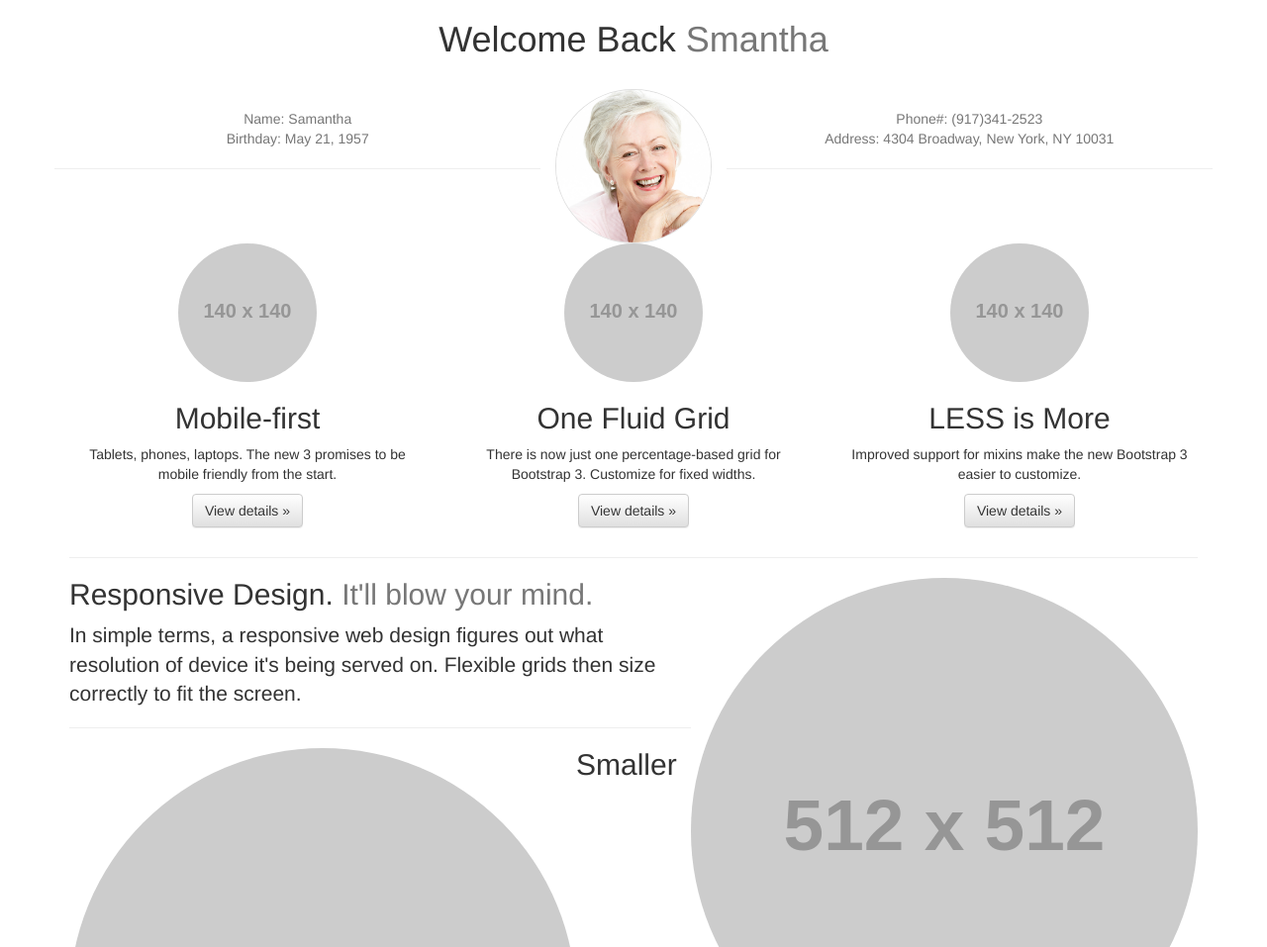
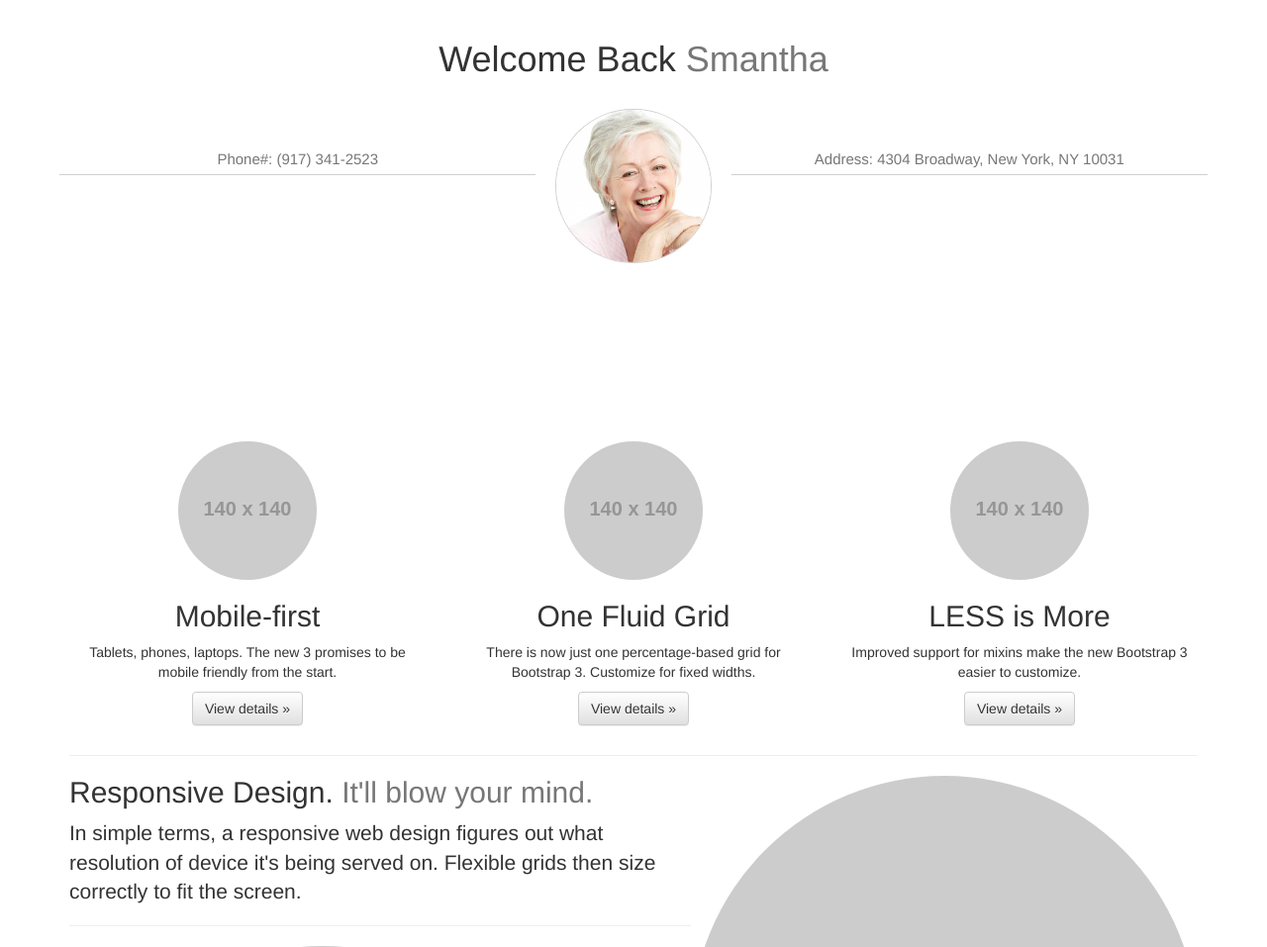
Before and after one commit to pablo-prieto/ASH, a Django app: page /mainApp/ in a window 1280 px wide. Shown: the top 957 px of the page at 99% size. Run offline with Django 3.2, Linux system fonts and the light colour scheme; grey boxes labelled with a size stand in for pictures from a placeholder-image service; some libraries are stand-ins or nearby versions.

Commit message:
Continue building the main profile page.

```diff
--- a/ASH/mainApp/templates/mainApp/index.html
+++ b/ASH/mainApp/templates/mainApp/index.html
@@ -15,28 +15,35 @@
     <div class="container marketing">
 
         <!-- Main User Profile Section -->
+        <br>
         <h1 class="featurette-heading" align="center">Welcome Back <span class="text-muted">Smantha</span></h1><br>
         <div class="row">
             <div class="col-md-4 text-center" style="width:42%; padding:0">
-                <br>
-                <span class="text-muted">
-                    Name: Samantha<br>
-                    Birthday: May 21, 1957
-                </span>
-                <hr class="featurette-divider">
+                <br><br>
+                <div class="row">
+                    <span class="text-muted" style="font-size:15px;">
+                        <div class="col-md-4 text-center" style="width:100%;">Phone#: (917) 341-2523</div>
+                        <!-- <div class="col-md-4 text-center" style="width:50%;">Name: Samantha</div>
+                        <div class="col-md-4 text-center" style="width:50%;">Birthday: May 21, 1957</div> -->
+                    </span>
+                </div>
+                <hr class="featurette-divider" style="margin:5px; border-color:#D1D0CE;">
             </div>
             <div class="col-md-4 text-center" style="width:16%; padding:1">
-                <img class="img-circle" src="{% static 'images/mai_user.jpeg' %}" style="width:100%; border:1px solid #e0e0e0;">
+                <img class="img-circle" src="{% static 'images/mai_user.jpeg' %}" style="width:100%; border:1px solid #D1D0CE;">
             </div>
             <div class="col-md-4 text-center" style="width:42%; padding:0">
-               <br>
-               <span class="text-muted">
-                    Phone#: (917)341-2523<br>
-                    Address: 4304 Broadway, New York, NY 10031
-                </span>
-               <hr class="featurette-divider">
+                <br><br>
+                <div class="row">
+                    <span class="text-muted" style="font-size:15px;">
+                        <!-- <div class="col-md-4 text-center" style="width:30%;">Phone#: (917)341-2523</div> -->
+                        <div class="col-md-4 text-center" style="width:100%;">Address: 4304 Broadway, New York, NY 10031</div>
+                    </span>
+                </div>
+                <hr class="featurette-divider" style="margin:5px; border-color:#D1D0CE;">
             </div>
         </div>
+        <br><br><br><br><br><br><br><br><br>
 
 
         <!-- End Main User Profile Section -->
```
